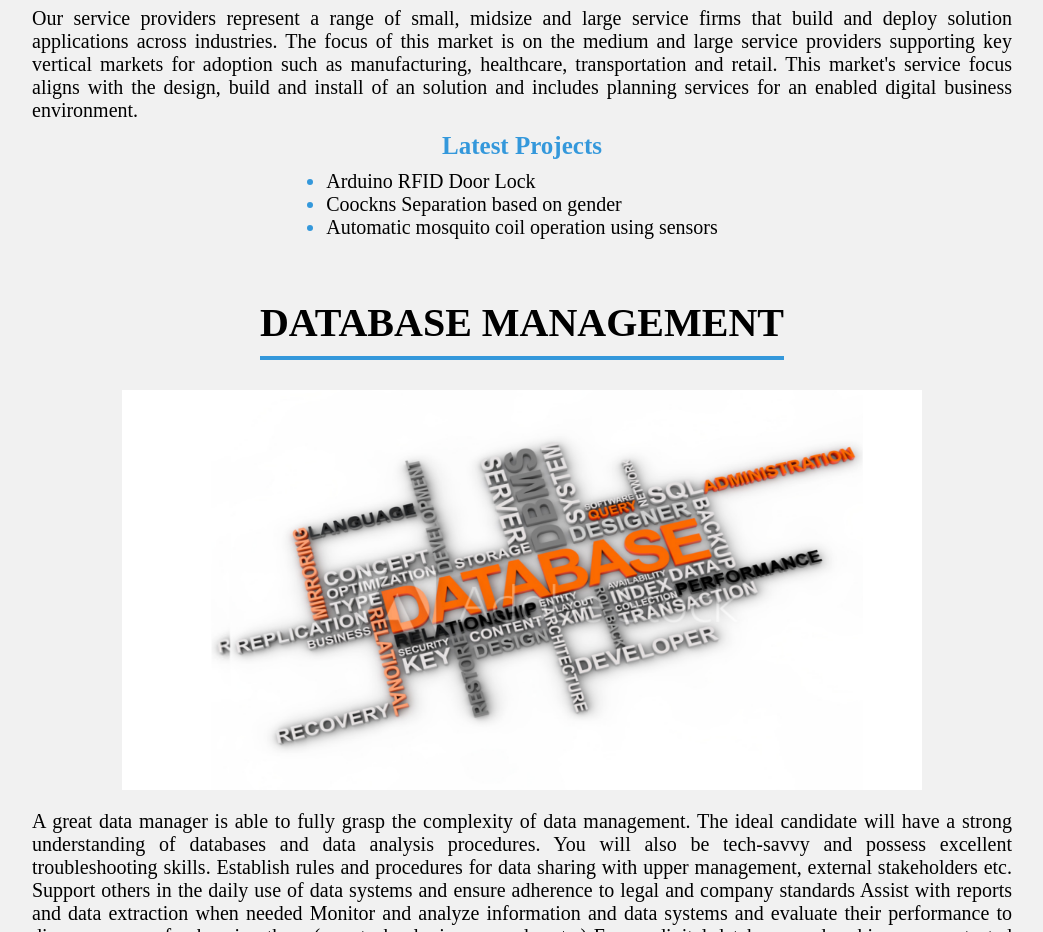
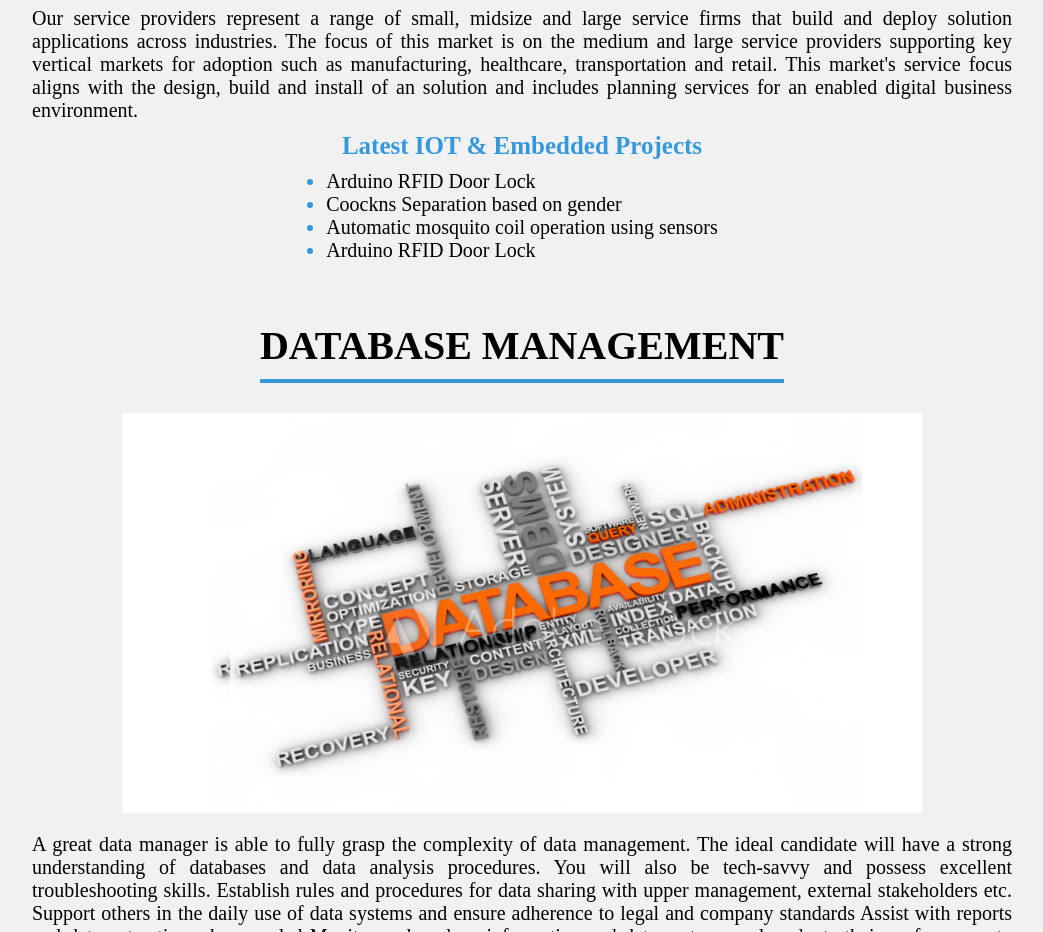
Before and after one commit to kirankavaloor/Final_SL, a plain HTML site: page newservice.html in a window 1280 px wide. Shown: the part 3160-4092 px from the top of the page, without its empty margins (118-1161 px from the left). Drawn offline with Linux system fonts and the light colour scheme.

Commit message:
IOS link

```diff
--- a/css/newservice.css
+++ b/css/newservice.css
@@ -73,6 +73,7 @@ body{
 .newservicesection ul li{
     color: #3498db;
     font-size: 20px;
+    text-align: justify;
 }
 .newservicesection ul li a{
   color: #000000;
--- a/newservice.html
+++ b/newservice.html
@@ -79,12 +79,12 @@
                 Our service providers represent a range of small, midsize and large service firms that build and deploy solution applications across industries. The focus of this market is on the medium and large service providers supporting key vertical markets for adoption such as manufacturing, healthcare, transportation and retail. This market's service focus aligns with the design, build and install of an solution and includes planning services for an enabled digital business environment.
                 </p>
 
-                <h3>Latest Projects</h3><br>
+                <h3>Latest IOT & Embedded Projects</h3><br>
                 <ul>
                     <li><a>Arduino RFID Door Lock</a></li>
                     <li><a>Coockns Separation based on gender</a></li>
                     <li><a>Automatic mosquito coil operation using sensors</a></li>
-                    <!-- <li><a>Arduino RFID Door Lock</a></li> -->
+                    <li><a>Arduino RFID Door Lock</a></li>
                 </ul>
         </div>
 
```
Also changed, not shown: index.html (+1 -1 lines).
